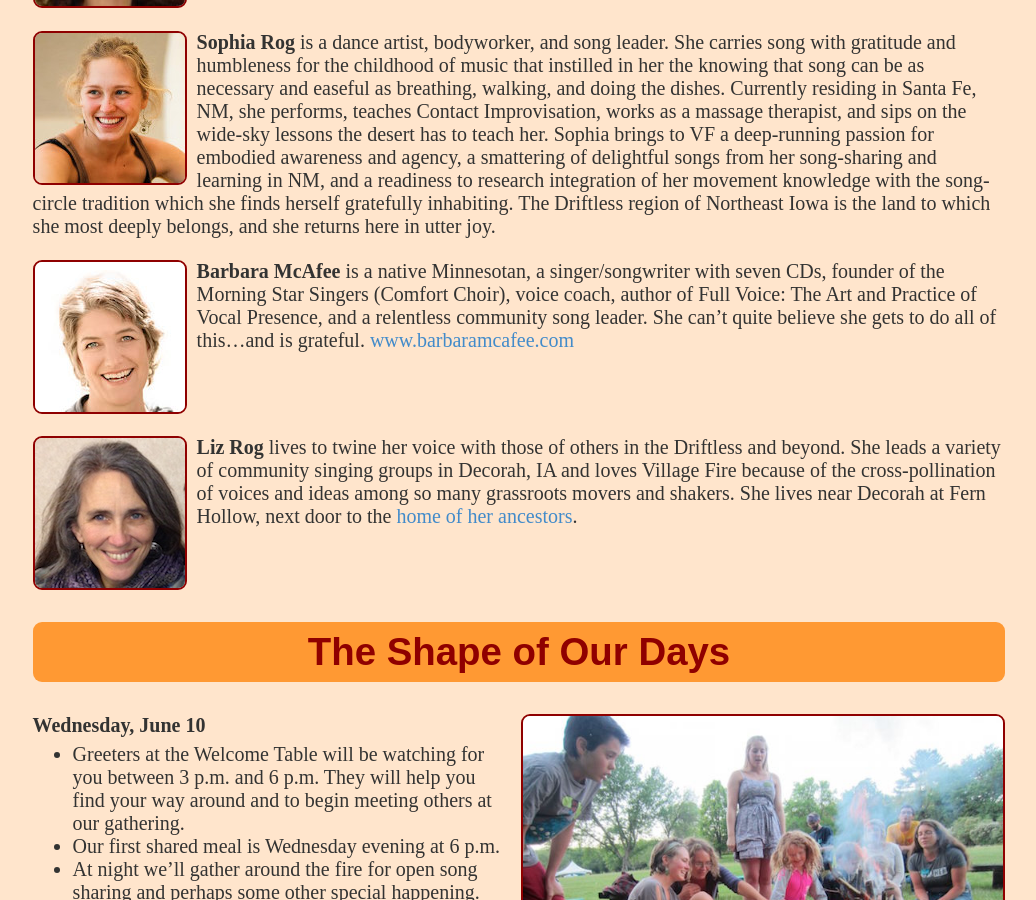
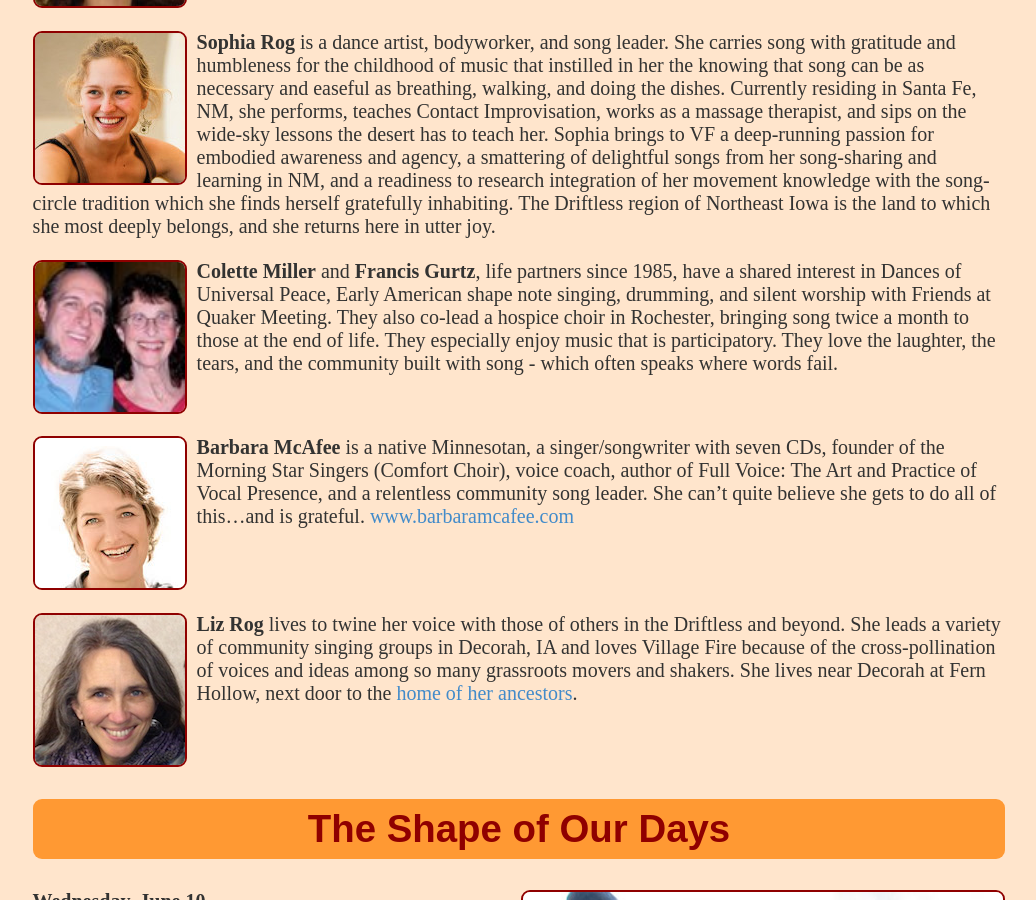
Before and after one commit to neilmb/villagefire, a Jekyll site: the page built from index.md, in a window 1280 px wide and 900 px high, scrolled down 4772 px. Shown: the whole window, without its empty margins (121-1157 px from the left). Built offline with Jekyll 4.4.1, drawn with Linux system fonts in a browser that asks for light colours; some web fonts are replaced.

Commit message:
francis and colette

```diff
--- a/index.md
+++ b/index.md
@@ -177,6 +177,16 @@ song-sharing and learning in NM, and a readiness to research integration of
 her movement knowledge with the song-circle tradition which she finds herself
 gratefully inhabiting. The Driftless region of Northeast Iowa is the land to
 which she most deeply belongs, and she returns here in utter joy.
+<br style="clear:left;"/>
+
+<img class="wrapleft" width="150" src="images/gurtzmiller.jpg"> **Colette
+Miller** and **Francis Gurtz**, life partners since 1985, have a shared
+interest in Dances of Universal Peace, Early American shape note singing,
+drumming, and silent worship with Friends at Quaker Meeting. They also co-lead
+a hospice choir in Rochester, bringing song twice a month to those at the end
+of life. They especially enjoy music that is participatory. They love the
+laughter, the tears, and the community built with song - which often speaks
+where words fail.
 <br style="clear:left;"/>
 
 <img class="wrapleft" src="images/barbara.jpg">
```
